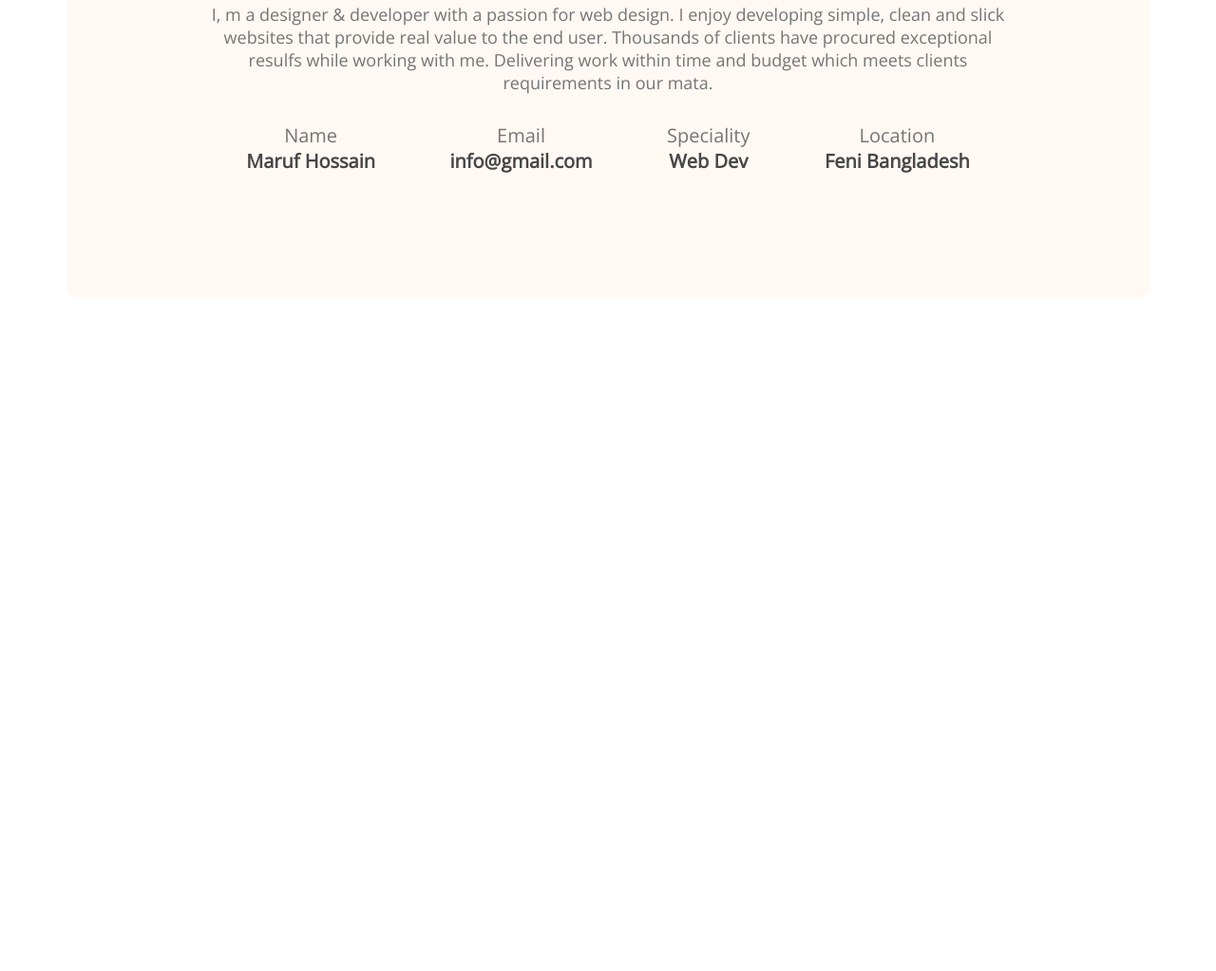
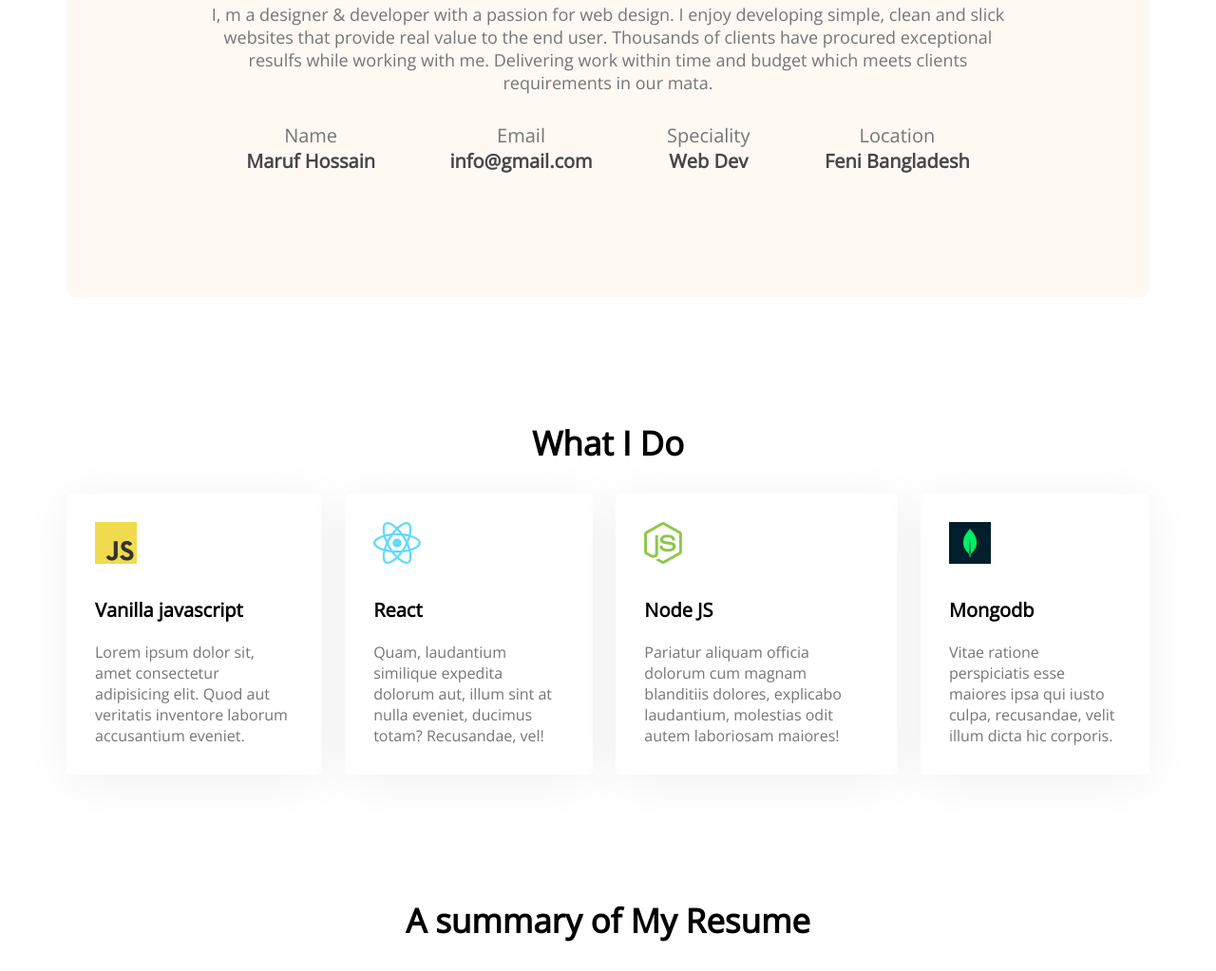
Before and after one commit to marufhossain511/developer-portfolio, a plain HTML site: page index.html in a window 1280 px wide. Shown: the part 1174-2197 px from the top of the page at 95% size. Before the commit the page ends 1487 px from the top, so only its background shows below. Drawn offline with nearby package versions, Linux system fonts and the light colour scheme.

Commit message:
added skills content

```diff
--- a/index.html
+++ b/index.html
@@ -53,6 +53,41 @@
         </div>
 
        </section>
+       <!--what i do section-->
+       <section class="what-i-do">
+        <h3 class="section-title">What I Do</h3>
+        <!--.skils-container>.skill*4>img+p.skill-title+p.skill-description>l0rem15-->
+        <div class="skills-container">
+            <div class="skill">
+                <img src="/images/icons/js.png" alt="">
+                <p class="skill-title">Vanilla javascript</p>
+                <p class="skill-description">Lorem ipsum dolor sit, amet consectetur adipisicing elit. Quod aut veritatis inventore laborum accusantium eveniet.</p>
+            </div>
+            <div class="skill">
+                <img src="/images/icons/react.png" alt="">
+                <p class="skill-title">React</p>
+                <p class="skill-description">Quam, laudantium similique expedita dolorum aut, illum sint at nulla eveniet, ducimus totam? Recusandae, vel!</p>
+            </div>
+            <div class="skill">
+                <img src="/images/icons/nodejs.png" alt="">
+                <p class="skill-title">Node JS</p>
+                <p class="skill-description">Pariatur aliquam officia dolorum cum magnam blanditiis dolores, explicabo laudantium, molestias odit autem laboriosam maiores!</p>
+            </div>
+            <div class="skill">
+                <img src="/images/icons/mongo.png" alt="">
+                <p class="skill-title">Mongodb</p>
+                <p class="skill-description">Vitae ratione perspiciatis esse maiores ipsa qui iusto culpa, recusandae, velit illum dicta hic corporis.</p>
+            </div>
+        </div>
+       </section>
+       <!--resume section-->
+       <section class="resume">
+          <h3 class="section-title">A summary of My Resume</h3>
+
+       </section>
     </main>
+    <footer>
+
+    </footer>
 </body>
 </html>
--- a/styles/portfolio.css
+++ b/styles/portfolio.css
@@ -77,10 +77,13 @@ main {
     max-width: 1140px;
     margin: 0 auto;
 }
+section{
+    margin-top: 130px;
+}
 
 /* about section styles */
 .about {
-    margin-top: 130px;
+
     background: #FFF8F3;
     border-radius: 10px;
     padding: 130px 150px;
@@ -101,16 +104,55 @@ main {
     font-size: 18px;
     margin-bottom: 30px;
 }
-.about-info-container{
+
+.about-info-container {
     display: flex;
     justify-content: space-around;
 }
-.about .info-title{
+
+.about .info-title {
     font-size: 20px;
     color: #757575;
 }
-.info-description{
+
+.info-description {
     font-weight: 700;
     font-size: 20px;
     color: #474747;
 }
+
+/*what i do styles */
+.what-i-do {
+    margin-top: 130px;
+
+}
+
+.skills-container {
+    display: flex;
+    gap: 24px;
+}
+
+.skill {
+    background: #FFFFFF;
+    box-shadow: 0px 6px 50px rgba(0, 0, 0, 0.06);
+    border-radius: 5px;
+    padding: 30px;
+}
+
+.skill-title {
+
+    font-weight: 700;
+    font-size: 20px;
+    margin-top: 30px;
+    margin-bottom: 20px;
+}
+
+.section-title{
+    text-align: center;
+    font-weight: 700;
+    font-size: 35px;
+    margin-bottom:30px ;
+}
+.skill-description {
+    color: #757575;
+}
```
